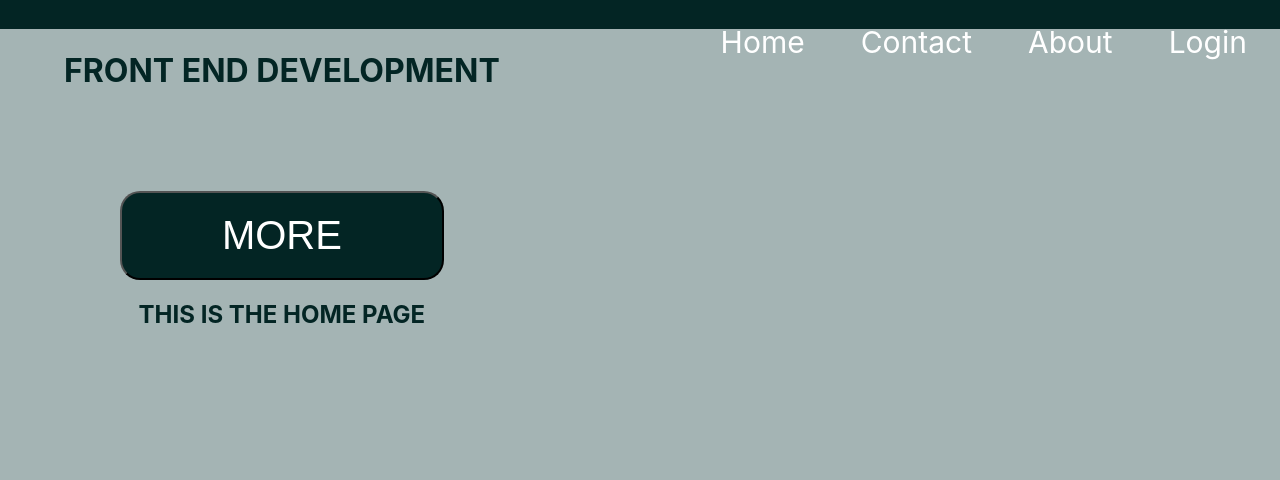
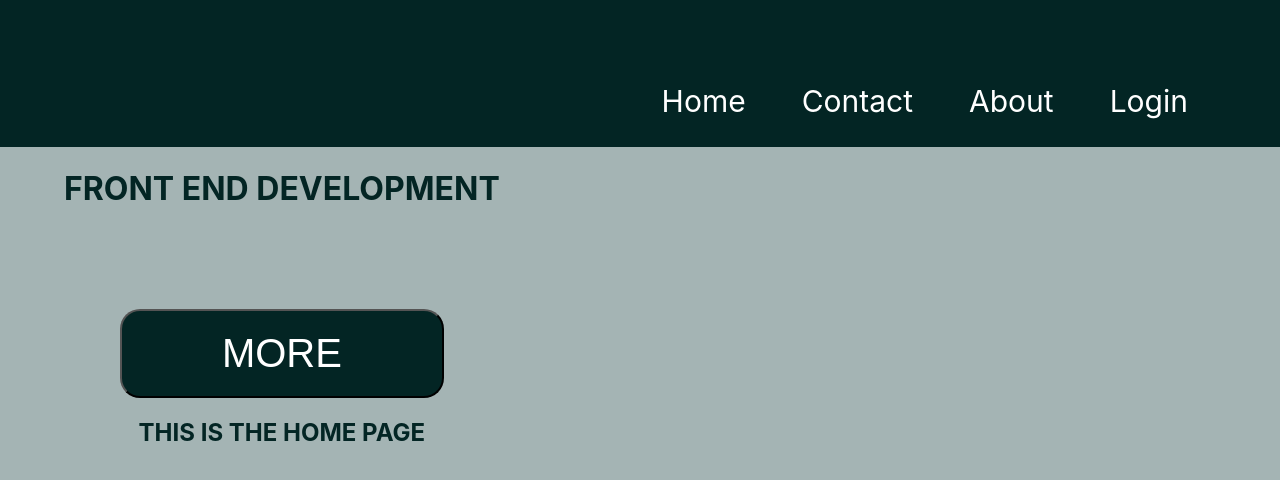
Before and after one commit to Palevu4real/mytest, a React (Create React App) app: page / in a window 1280 px wide. Shown: the top 480 px of the page. Built offline with nearby package versions, Linux system fonts and the light colour scheme.

Commit message:
Update index.css

```diff
--- a/src/index.css
+++ b/src/index.css
@@ -27,7 +27,7 @@ border-radius: 20px;
 nav{
 
   background-color:  rgb(3, 37, 36);
-  padding:5px;
+  padding:5%;
   font-size: larger;
 
 }
```
